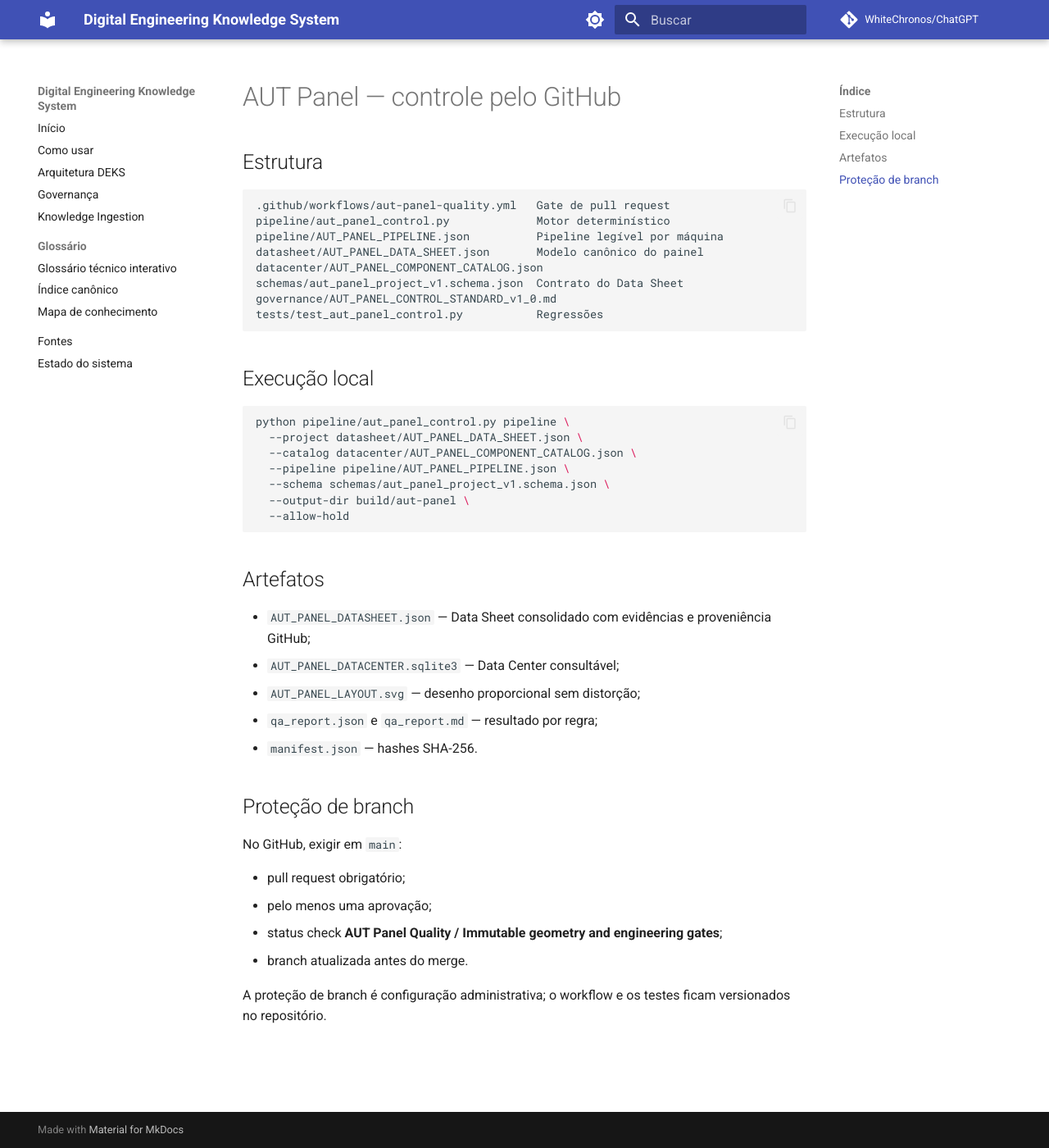
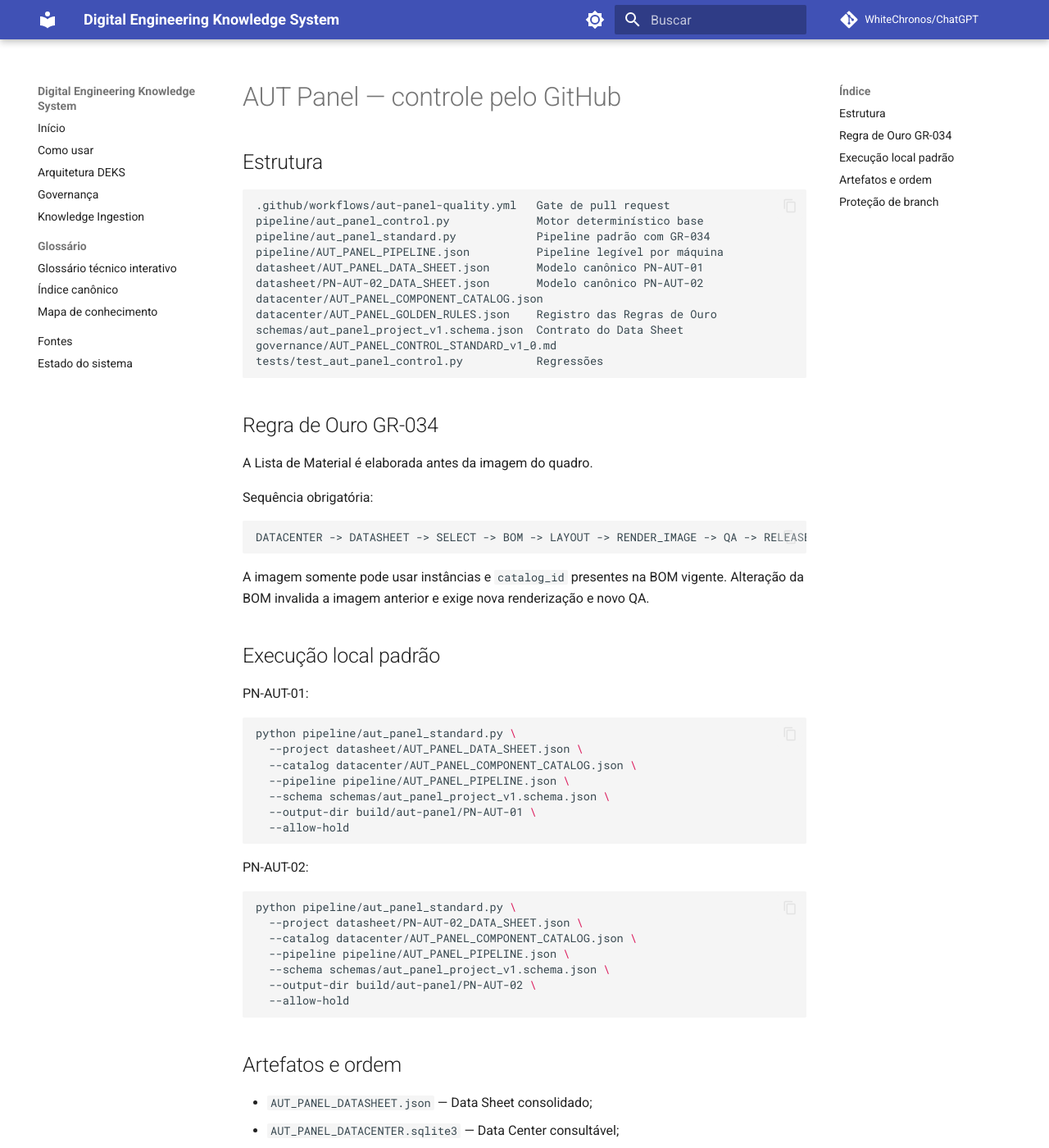
Before and after one commit to WhiteChronos/ChatGPT, an MkDocs documentation site: the page built from docs/AUT_PANEL_GITHUB_CONTROL.md, in a window 1280 px wide and 1400 px high. Shown: the whole window at 82% size. Built offline with MkDocs 1.6.1 and Material for MkDocs 9.7.7, drawn with Linux system fonts in a browser that asks for light colours; comment, search, counter and statistics services are not loaded; some of the changed text lies outside the part shown.

Commit message:
Document GR-034 BOM-before-image workflow

````diff
--- a/docs/AUT_PANEL_GITHUB_CONTROL.md
+++ b/docs/AUT_PANEL_GITHUB_CONTROL.md
@@ -4,34 +4,65 @@
 
 ```text
 .github/workflows/aut-panel-quality.yml   Gate de pull request
-pipeline/aut_panel_control.py             Motor determinístico
+pipeline/aut_panel_control.py             Motor determinístico base
+pipeline/aut_panel_standard.py            Pipeline padrão com GR-034
 pipeline/AUT_PANEL_PIPELINE.json          Pipeline legível por máquina
-datasheet/AUT_PANEL_DATA_SHEET.json       Modelo canônico do painel
+datasheet/AUT_PANEL_DATA_SHEET.json       Modelo canônico PN-AUT-01
+datasheet/PN-AUT-02_DATA_SHEET.json       Modelo canônico PN-AUT-02
 datacenter/AUT_PANEL_COMPONENT_CATALOG.json
+datacenter/AUT_PANEL_GOLDEN_RULES.json    Registro das Regras de Ouro
 schemas/aut_panel_project_v1.schema.json  Contrato do Data Sheet
 governance/AUT_PANEL_CONTROL_STANDARD_v1_0.md
 tests/test_aut_panel_control.py           Regressões
 ```
 
-## Execução local
+## Regra de Ouro GR-034
+
+A Lista de Material é elaborada antes da imagem do quadro.
+
+Sequência obrigatória:
+
+```text
+DATACENTER -> DATASHEET -> SELECT -> BOM -> LAYOUT -> RENDER_IMAGE -> QA -> RELEASE
+```
+
+A imagem somente pode usar instâncias e `catalog_id` presentes na BOM vigente. Alteração da BOM invalida a imagem anterior e exige nova renderização e novo QA.
+
+## Execução local padrão
+
+PN-AUT-01:
 
 ```bash
-python pipeline/aut_panel_control.py pipeline \
+python pipeline/aut_panel_standard.py \
   --project datasheet/AUT_PANEL_DATA_SHEET.json \
   --catalog datacenter/AUT_PANEL_COMPONENT_CATALOG.json \
   --pipeline pipeline/AUT_PANEL_PIPELINE.json \
   --schema schemas/aut_panel_project_v1.schema.json \
-  --output-dir build/aut-panel \
+  --output-dir build/aut-panel/PN-AUT-01 \
   --allow-hold
 ```
 
-## Artefatos
+PN-AUT-02:
 
-- `AUT_PANEL_DATASHEET.json` — Data Sheet consolidado com evidências e proveniência GitHub;
+```bash
+python pipeline/aut_panel_standard.py \
+  --project datasheet/PN-AUT-02_DATA_SHEET.json \
+  --catalog datacenter/AUT_PANEL_COMPONENT_CATALOG.json \
+  --pipeline pipeline/AUT_PANEL_PIPELINE.json \
+  --schema schemas/aut_panel_project_v1.schema.json \
+  --output-dir build/aut-panel/PN-AUT-02 \
+  --allow-hold
+```
+
+## Artefatos e ordem
+
+- `AUT_PANEL_DATASHEET.json` — Data Sheet consolidado;
 - `AUT_PANEL_DATACENTER.sqlite3` — Data Center consultável;
-- `AUT_PANEL_LAYOUT.svg` — desenho proporcional sem distorção;
+- `AUT_PANEL_BOM.json` — BOM canônica, criada antes da imagem;
+- `AUT_PANEL_BOM.csv` — exportação tabular da BOM;
+- `AUT_PANEL_LAYOUT.svg` — imagem/layout gerado somente após validar a BOM;
 - `qa_report.json` e `qa_report.md` — resultado por regra;
-- `manifest.json` — hashes SHA-256.
+- `manifest.json` — hashes SHA-256 e ordem auditável dos artefatos.
 
 ## Proteção de branch
 
@@ -39,7 +70,7 @@ No GitHub, exigir em `main`:
 
 - pull request obrigatório;
 - pelo menos uma aprovação;
-- status check **AUT Panel Quality / Immutable geometry and engineering gates**;
+- status check **AUT Panel Quality / Immutable geometry, power chain, BOM-before-image**;
 - branch atualizada antes do merge.
 
 A proteção de branch é configuração administrativa; o workflow e os testes ficam versionados no repositório.
````
